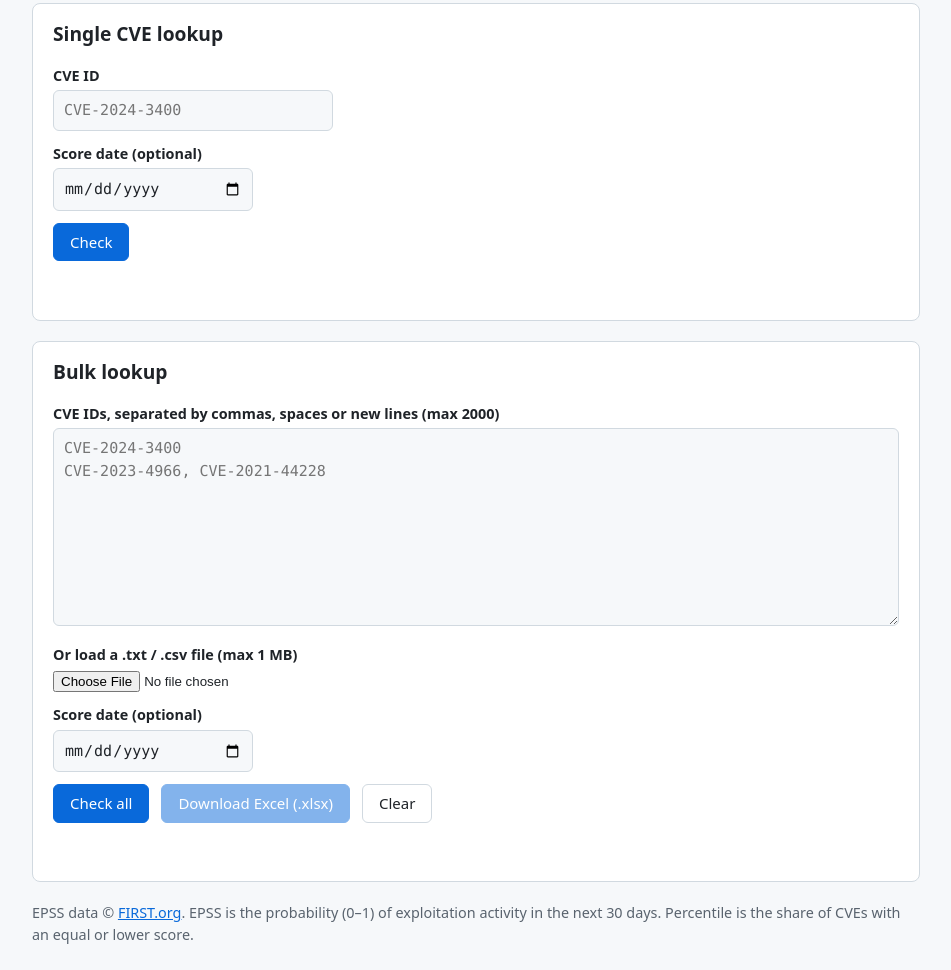
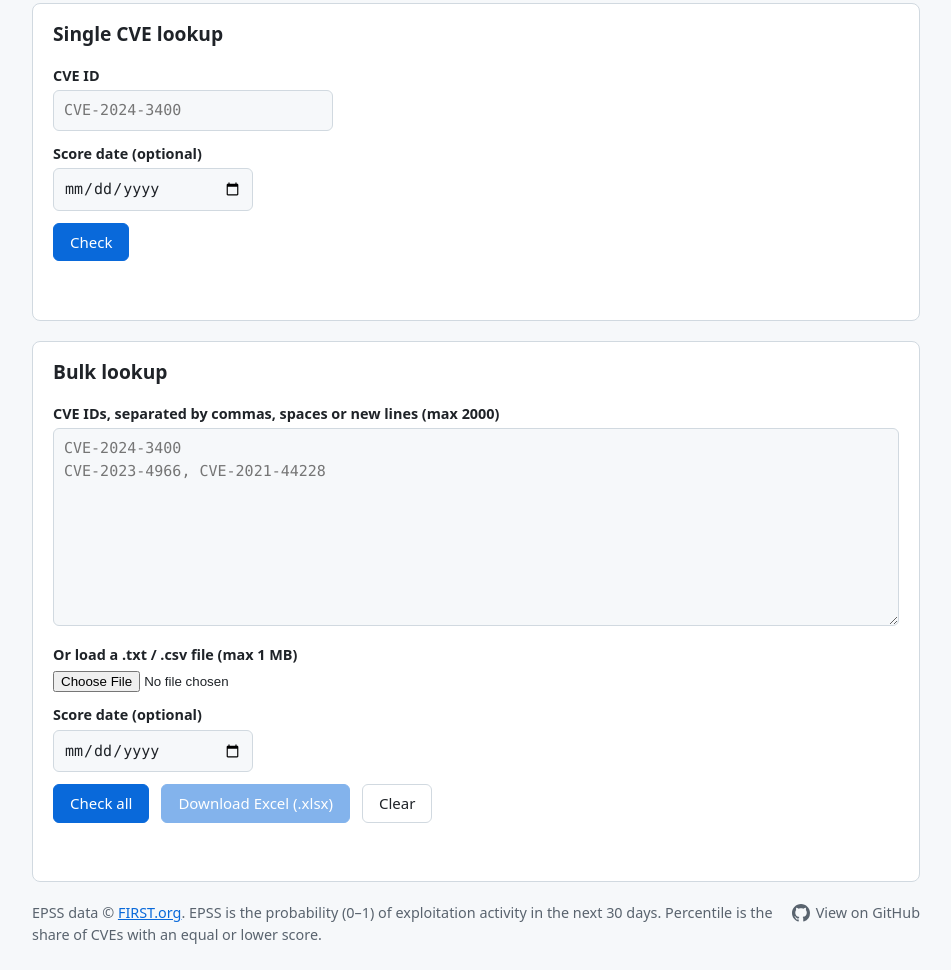
Before and after one commit to Abhi1690/epss-checker, a plain HTML site: page index.html in a window 1280 px wide. Shown: the part 137-1107 px from the top of the page, without its empty margins (164-1115 px from the left). Drawn offline with Linux system fonts and the light colour scheme.

Commit message:
Add GitHub repository link to footer
Co-authored-by: Copilot <223556219+Copilot@users.noreply.github.com>

```diff
--- a/index.html
+++ b/index.html
@@ -77,6 +77,10 @@
     <p>EPSS data &copy; <a href="https://www.first.org/epss/" target="_blank" rel="noopener noreferrer">FIRST.org</a>.
       EPSS is the probability (0&ndash;1) of exploitation activity in the next 30 days.
       Percentile is the share of CVEs with an equal or lower score.</p>
+    <a class="repo-link" href="https://github.com/Abhi1690/epss-checker" target="_blank" rel="noopener noreferrer" aria-label="Source code on GitHub">
+      <svg viewBox="0 0 16 16" width="18" height="18" aria-hidden="true" focusable="false"><path fill="currentColor" d="M8 0C3.58 0 0 3.58 0 8c0 3.54 2.29 6.53 5.47 7.59.4.07.55-.17.55-.38 0-.19-.01-.82-.01-1.49-2.01.37-2.53-.49-2.69-.94-.09-.23-.48-.94-.82-1.13-.28-.15-.68-.52-.01-.53.63-.01 1.08.58 1.23.82.72 1.21 1.87.87 2.33.66.07-.52.28-.87.51-1.07-1.78-.2-3.64-.89-3.64-3.95 0-.87.31-1.59.82-2.15-.08-.2-.36-1.02.08-2.12 0 0 .67-.21 2.2.82.64-.18 1.32-.27 2-.27.68 0 1.36.09 2 .27 1.53-1.04 2.2-.82 2.2-.82.44 1.1.16 1.92.08 2.12.51.56.82 1.27.82 2.15 0 3.07-1.87 3.75-3.65 3.95.29.25.54.73.54 1.48 0 1.07-.01 1.93-.01 2.2 0 .21.15.46.55.38A8.013 8.013 0 0016 8c0-4.42-3.58-8-8-8z"/></svg>
+      <span>View on GitHub</span>
+    </a>
   </footer>
 </body>
 </html>
--- a/style.css
+++ b/style.css
@@ -48,4 +48,9 @@ table { border-collapse: collapse; width: 100%; font-size: .9rem; }
 th, td { text-align: left; padding: 6px 10px; border-bottom: 1px solid var(--border); }
 th { position: sticky; top: 0; background: var(--card); }
 th button { background: none; border: 0; color: var(--fg); font-weight: 600; padding: 0; margin: 0; }
+footer { display: flex; justify-content: space-between; align-items: flex-start; gap: 16px; padding-bottom: 24px; }
+footer p { margin: 0; }
+.repo-link { display: inline-flex; align-items: center; gap: 6px; white-space: nowrap; color: var(--muted); text-decoration: none; }
+.repo-link:hover, .repo-link:focus-visible { color: var(--accent); text-decoration: underline; }
+@media (max-width: 600px) { footer { flex-direction: column; } }
 td.num { font-family: ui-monospace, Consolas, monospace; }
```
